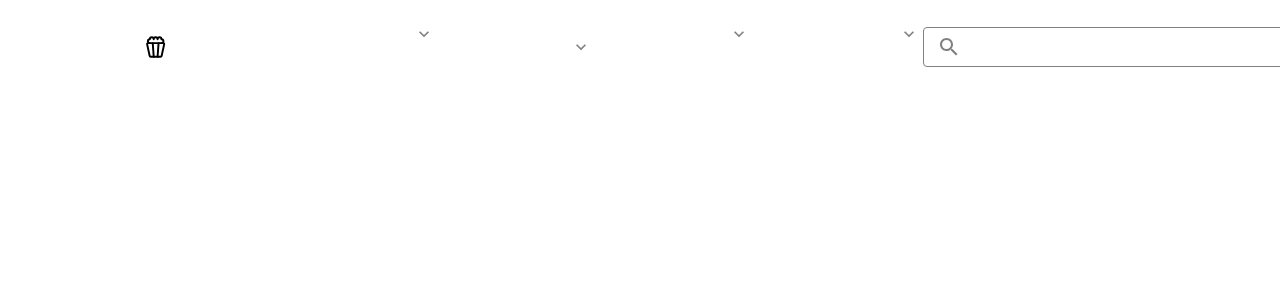
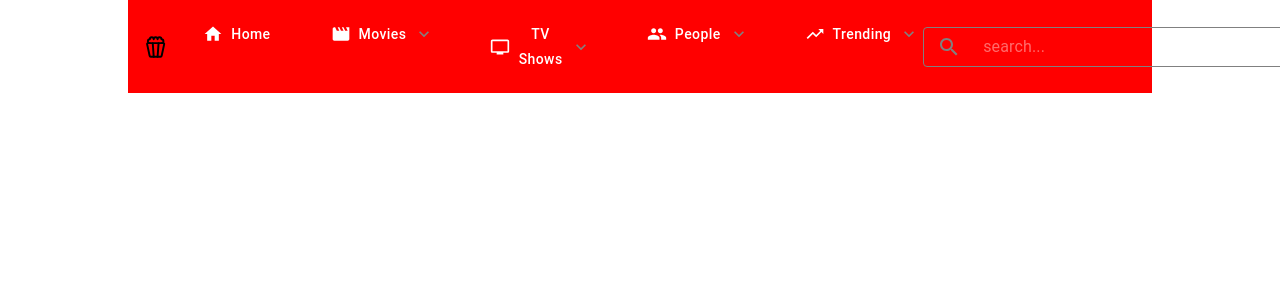
Before and after one commit to DevAbdelilah/tmdb-movies, a Next.js app: page / in a window 1280 px wide. Shown: the top 300 px of the page. Built offline with nearby package versions, Linux system fonts and the light colour scheme.

Commit message:
organisation structure folde app

```diff
--- a/src/app/page.tsx
+++ b/src/app/page.tsx
@@ -1,9 +1,10 @@
+import { Stack } from "@mui/material";
 import Header from "src/components/Header";
 
 export default function Home() {
   return (
-    <div>
+    <Stack>
       <Header />
-    </div>
+    </Stack>
   );
 }
--- a/src/components/Header/LinkItem.tsx
+++ b/src/components/Header/LinkItem.tsx
@@ -60,8 +60,8 @@ function LinkItem({ link, onOpen, activeLink, onClose }: Props) {
       {currentLink && link.dropdownContent.length > 0 && (
         <ClickAwayListener onClickAway={onClose}>
           <Card
-            onMouseEnter={handleMouseEnter} // Ensure dropdown stays open when hovered
-            onMouseLeave={handleMouseLeave} // Ensure dropdown stays open when hovered
+            onMouseEnter={handleMouseEnter}
+            onMouseLeave={handleMouseLeave}
             sx={{
               position: "absolute",
               top: "100%",
@@ -90,7 +90,7 @@ function LinkItem({ link, onOpen, activeLink, onClose }: Props) {
                         p: 2,
                         borderRadius: 1,
                         "&:hover": {
-                          backgroundColor: "darkgray", // Set the background color to dark gray on hover
+                          backgroundColor: "darkgray",
                           cursor: "pointer",
                         },
                       }}
--- a/src/components/Header/index.tsx
+++ b/src/components/Header/index.tsx
@@ -3,8 +3,8 @@ import TextField from "@mui/material/TextField";
 import InputAdornment from "@mui/material/InputAdornment";
 import SearchIcon from "@mui/icons-material/Search";
 
-import LogoApp from "@/components/icons/logo";
-import MySettingIcon from "@/components/icons/SettingIcon";
+import LogoApp from "@/components/Header/icons/logo";
+import MySettingIcon from "@/components/Header/icons/SettingIcon";
 import LinksList from "@/components/Header/Links";
 
 function Header() {
@@ -12,6 +12,7 @@ function Header() {
     <Stack
       direction={"row"}
       justifyContent={"space-between"}
+      bgcolor={"red"}
       p={2}
       width={"80%"}
       mx={"auto"}
```
Also changed, not shown: src/components/Header/icons/SettingIcon.tsx (renamed from src/components/icons/SettingIcon.tsx), src/components/Header/icons/logo.tsx (renamed from src/components/icons/logo.tsx).
